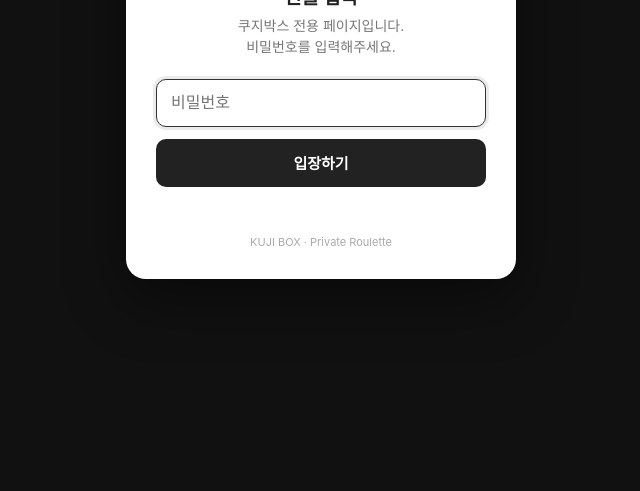
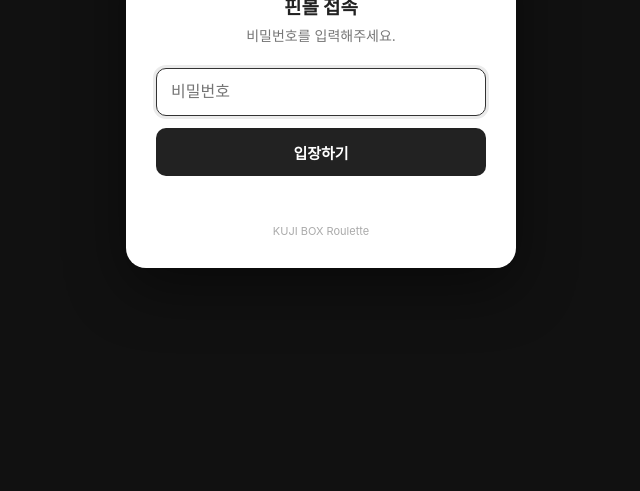
Before and after one commit to H8bubble/KujiBox_roulette, a website built with Parcel: page index.html in a window 1280 px wide. Shown: the part 309-800 px from the top of the page, without its empty margins (319-959 px from the left). Built offline with nearby package versions, Linux system fonts and the light colour scheme; no server answers; files whose address does not match are found by name.

Commit message:
Fix Html Design

```diff
--- a/index.html
+++ b/index.html
@@ -153,7 +153,6 @@
     <div id="kujibox-auth-logo">KUJI BOX</div>
     <h2 id="kujibox-auth-title">핀볼 접속</h2>
     <p id="kujibox-auth-description">
-      쿠지박스 전용 페이지입니다.<br>
       비밀번호를 입력해주세요.
     </p>
 
@@ -169,7 +168,7 @@
     </button>
 
     <div id="kujibox-auth-error"></div>
-    <div id="kujibox-auth-footer">KUJI BOX · Private Roulette</div>
+    <div id="kujibox-auth-footer">KUJI BOX Roulette</div>
   </div>
 </div>
 
```
